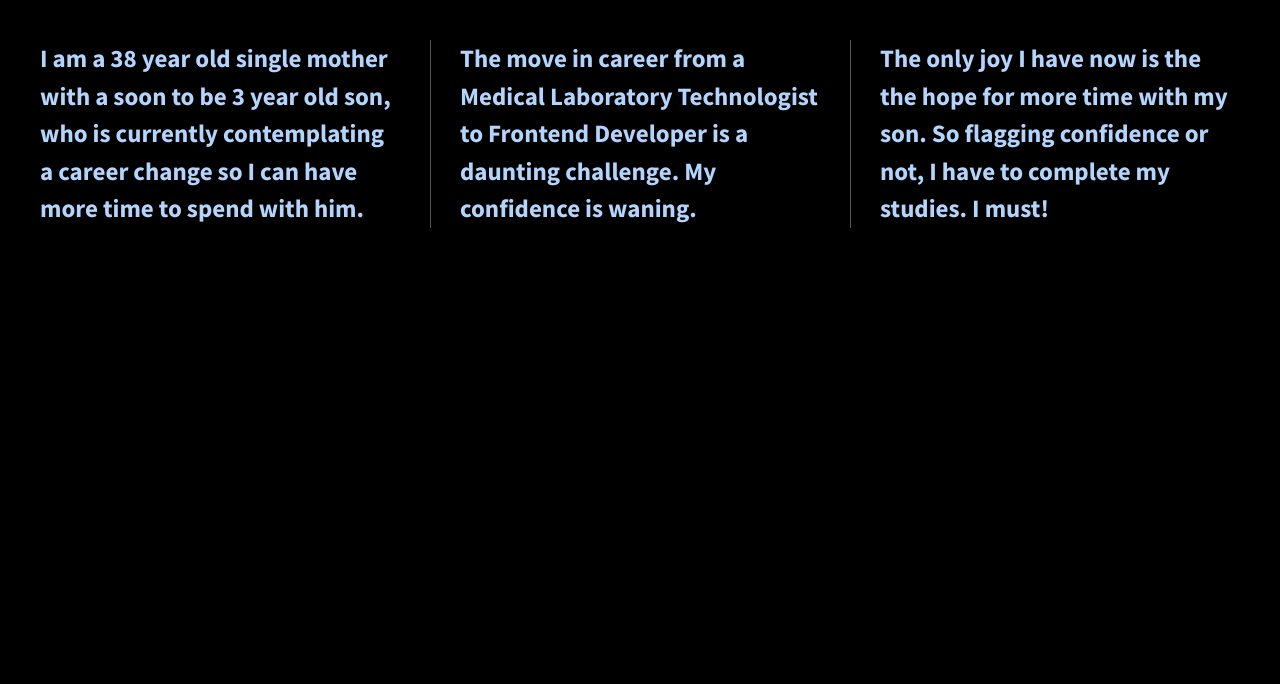
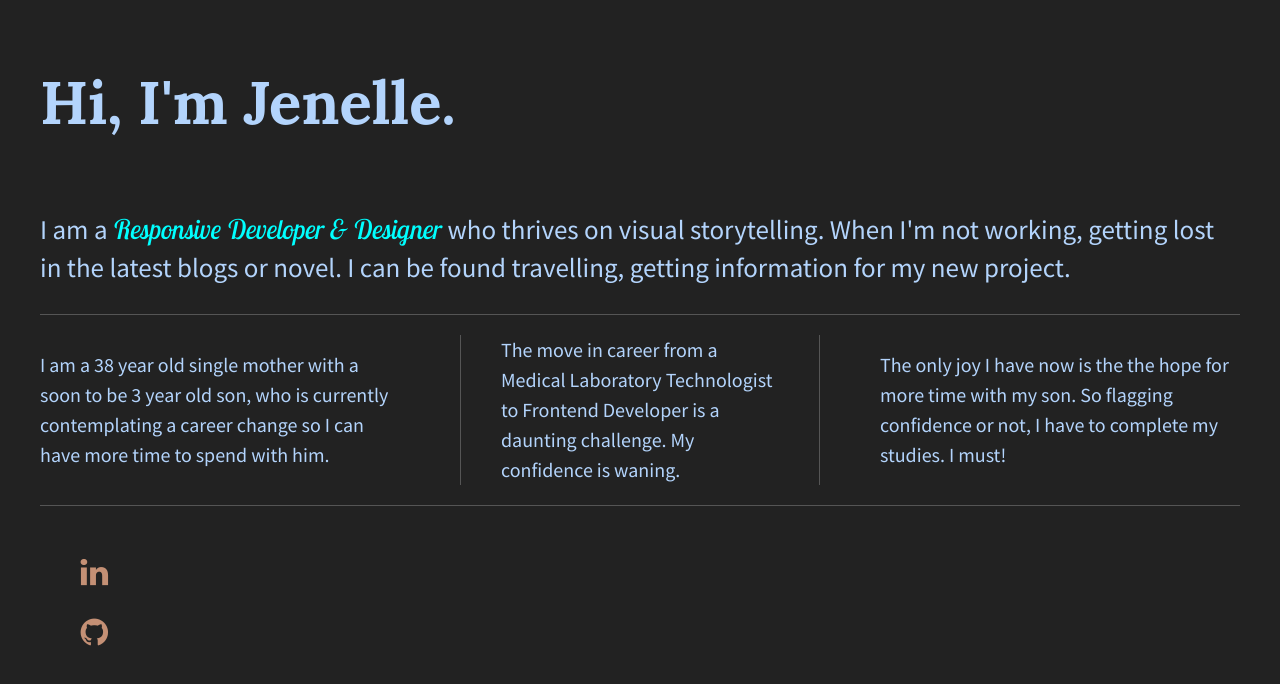
Before and after one commit to Jenelle-A/206-divs-flexbox-starter-real-website, a plain HTML site: page 07.01-206-divs-flexbox-starter/index.html in a window 1280 px wide. Drawn offline with nearby package versions, Linux system fonts and the light colour scheme.

Commit message:
Added header, footer, images

```diff
--- a/07.01-206-divs-flexbox-starter/css/main.css
+++ b/07.01-206-divs-flexbox-starter/css/main.css
@@ -97,40 +97,75 @@ textarea {
 
 
 html {
-  background-color: #000;
+  background-color: #222;
   height: 100%;
+  width: 100%;
 }
 
 body {
   font-family: 'Source Sans Pro', sans-serif;
-  padding: 2em;
+  padding: 0em 2em;
   font-size: 1.25em;
-  height: 100%;
+  color: #b3d4fc;
+  display: flex;
+  justify-content: center;
 }
 
-.wrapper {
+.flex-container {
     /*add display:flex and set justify-content to space-between*/
     display: flex;
-  flex-flow: row-wrap;
+    flex-flow: row wrap;
     justify-content: space-between;
-  align-items: center;
-  font-weight: 700;
+    max-width: 1200px;
   }
 
-.div-1, .div-2, .div-3 {
-  /*give the divs a width of 30%, add display:flex, set justify-content and align-items to center*/
+p span {
+    font-family: 'Lobster Two', cursive;
+    color: aqua;
+}
+
+header,
+footer {
   display: flex;
-  color: #b3d4fc;
-  line-height: 1.5em;
-  font-size: 1.25em;
-  height: auto;
-  width: 30%;
+  width: 100%;
+  justify-content: flex-start;
+}
+
+header h1 {
+    font-family: 'Lora', sans-serif;
+    font-size: 3em;
+}
+
+main {
+    display: flex;
+    width: 100%;
+    justify-content: center;
+    border-bottom: 1px solid #555;
+}
+
+main p {
+    font-size: 1.35em;
+}
+
+.flex-items {
+    display: flex;
     justify-content: center;
     align-items: center;
+    line-height: 1.5em;
+    font-size: 1em;
+    border-bottom: 1px solid #555;
   }
 
+  footer {
+    border-top: 1px solid #555;
 
+  }
 
+  footer li {
+    display: flex;
+    flex-flow: row nowrap;
+    padding: 30px 20px 0 0;
+  }
 
 /* ==========================================================================
    Helper classes
@@ -213,12 +248,23 @@ body {
    ========================================================================== */
 
 @media all and (min-width: 1200px) {
-    .div-1, .div-2 {
-        border-right: 1px solid #555;
-        padding-right: 30px;
+    body {
+        padding: 1em;
       }
 }
 
+@media (min-width: 1200px) {
+    .flex-items {
+      flex-basis: 30%;
+      border-bottom: none;
+    }
+
+    #div-2 p {
+      border-left: 1px solid #555;
+      border-right: 1px solid #555;
+      padding: 0 40px;
+    }
+}
 @media print,
        (-webkit-min-device-pixel-ratio: 1.25),
        (min-resolution: 1.25dppx),
--- a/07.01-206-divs-flexbox-starter/index.html
+++ b/07.01-206-divs-flexbox-starter/index.html
@@ -15,22 +15,36 @@
         <script src="js/vendor/modernizr-2.8.3.min.js"></script>
         <link href='http://fonts.googleapis.com/css?family=Lora:700' rel='stylesheet' type='text/css'>
         <link href='http://fonts.googleapis.com/css?family=Source+Sans+Pro:400,700' rel='stylesheet' type='text/css'>
+        <link rel="preconnect" href="https://fonts.gstatic.com">
+        <link href="https://fonts.googleapis.com/css2?family=Lobster+Two:ital@1&display=swap" rel="stylesheet">
     </head>
     <body>
         <!--[if lt IE 8]>
             <p class="browserupgrade">You are using an <strong>outdated</strong> browser. Please <a href="http://browsehappy.com/">upgrade your browser</a> to improve your experience.</p>
         <![endif]-->
 
-        <section class="wrapper">
-            <div class="div-1">
-                I am a 38 year old single mother with a soon to be 3 year old son, who is currently contemplating a career change so I can have more time to spend with him.
+        <section class="flex-container">
+            <header>
+                <h1>Hi, I'm Jenelle.</h1>
+            </header>
+            <main>
+                <p>I am a <span> Responsive Developer & Designer</span> who thrives on visual storytelling. When I'm not working, getting lost in the latest blogs or novel. I can be found travelling, getting information for my new project.</p>
+            </main>
+            <div id="div-1" class="flex-items">
+                <p>I am a 38 year old single mother with a soon to be 3 year old son, who is currently contemplating a career change so I can have more time to spend with him.</p>
             </div>
-            <div class="div-2">
-               The move in career from a Medical Laboratory Technologist to Frontend Developer is a daunting challenge. My confidence is waning.
+            <div id="div-2" class="flex-items">
+               <p>The move in career from a Medical Laboratory Technologist to Frontend Developer is a daunting challenge. My confidence is waning.</p>
             </div>
-            <div class="div-3">
-               The only joy I have now is the the hope for more time with my son. So flagging confidence or not, I have to complete my studies. I must!
+            <div id="div-3" class="flex-items">
+               <p>The only joy I have now is the the hope for more time with my son. So flagging confidence or not, I have to complete my studies. I must!</p>
             </div>
+            <footer>
+                <ul>
+                    <li><a href="https://www.linkedin.com/in/jenelle-anitha-roberts-6b01a365/"><img src="img/linkedin.png" alt="Linkedin image"/></a></li>
+                    <li><a href="https://github.com/Jenelle-A"><img src="img/github.png" alt="Github image"/></a></li>
+                </ul>
+            </footer>
         </section>
 
         <script src="https://ajax.googleapis.com/ajax/libs/jquery/1.11.3/jquery.min.js"></script>
```
Also changed, not shown: 07.01-206-divs-flexbox-starter/img/github.png (added), 07.01-206-divs-flexbox-starter/img/linkedin.png (added). Lines whose indentation alone changed are shown as unchanged.
